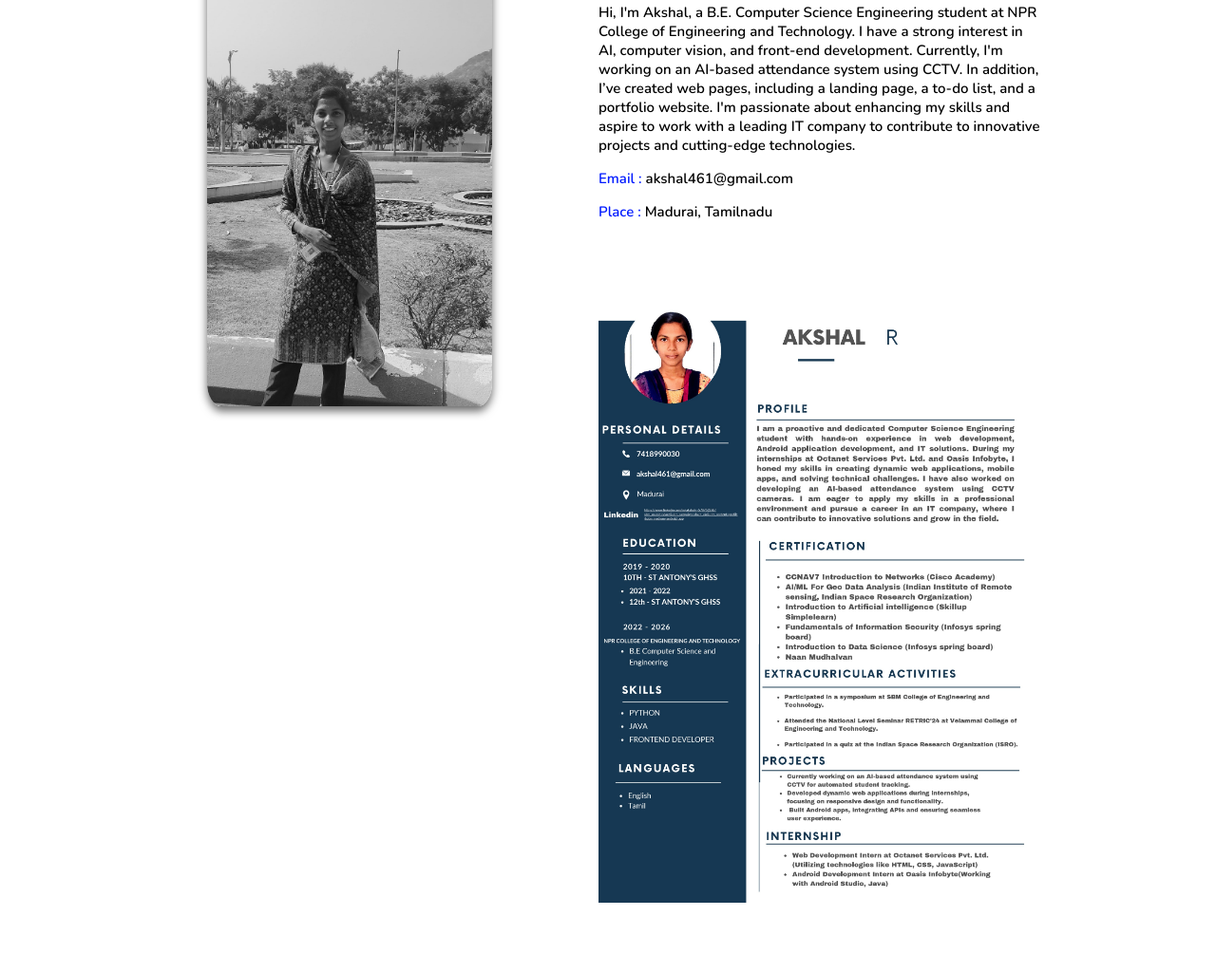
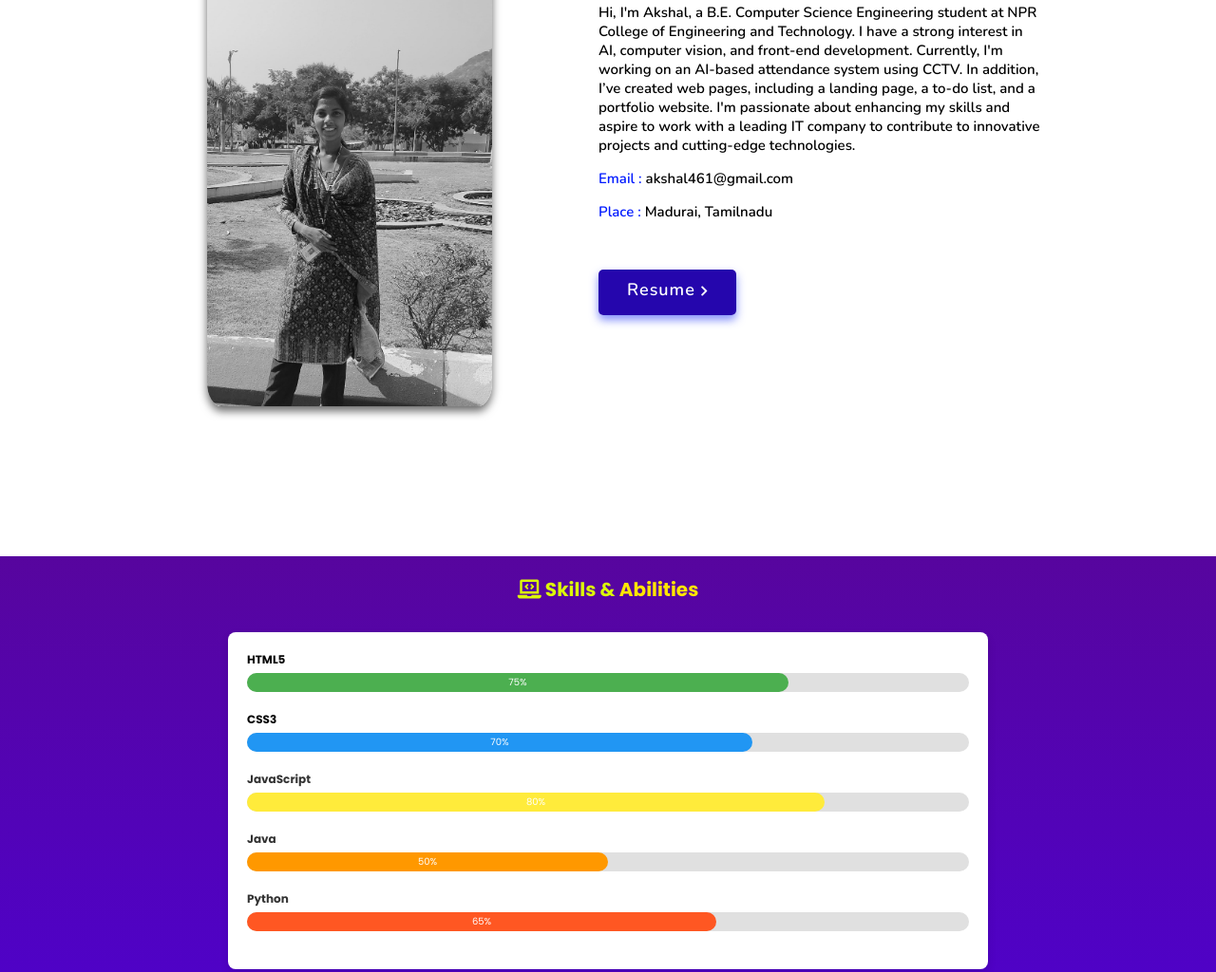
Before and after one commit to AkshalR/portfolio-page, a plain HTML site: page index.html in a window 1280 px wide. Shown: the part 1014-2038 px from the top of the page at 95% size. Drawn offline with nearby package versions, Linux system fonts and the light colour scheme; a script that the page names is missing.

Commit message:
Update index.html

```diff
--- a/index.html
+++ b/index.html
@@ -97,11 +97,10 @@
         </div>
 
         <div class="resumebtn">
-  <img src="1.jpeg" alt="Resume" style="max-width: 100%; height: auto;">
+            <a href="https://drive.google.com/file/d/1y0o0RMVxPX3f-8Mg__oSXIumxFP1FUsw/view?usp=drive_link" target="_blank" class="btn"><span>Resume</span>
+                <i class="fas fa-chevron-right"></i>
+            </a>
         </div>
-
-    </div>
-    </div>
 </section>
 <!-- about section ends -->
 
```
